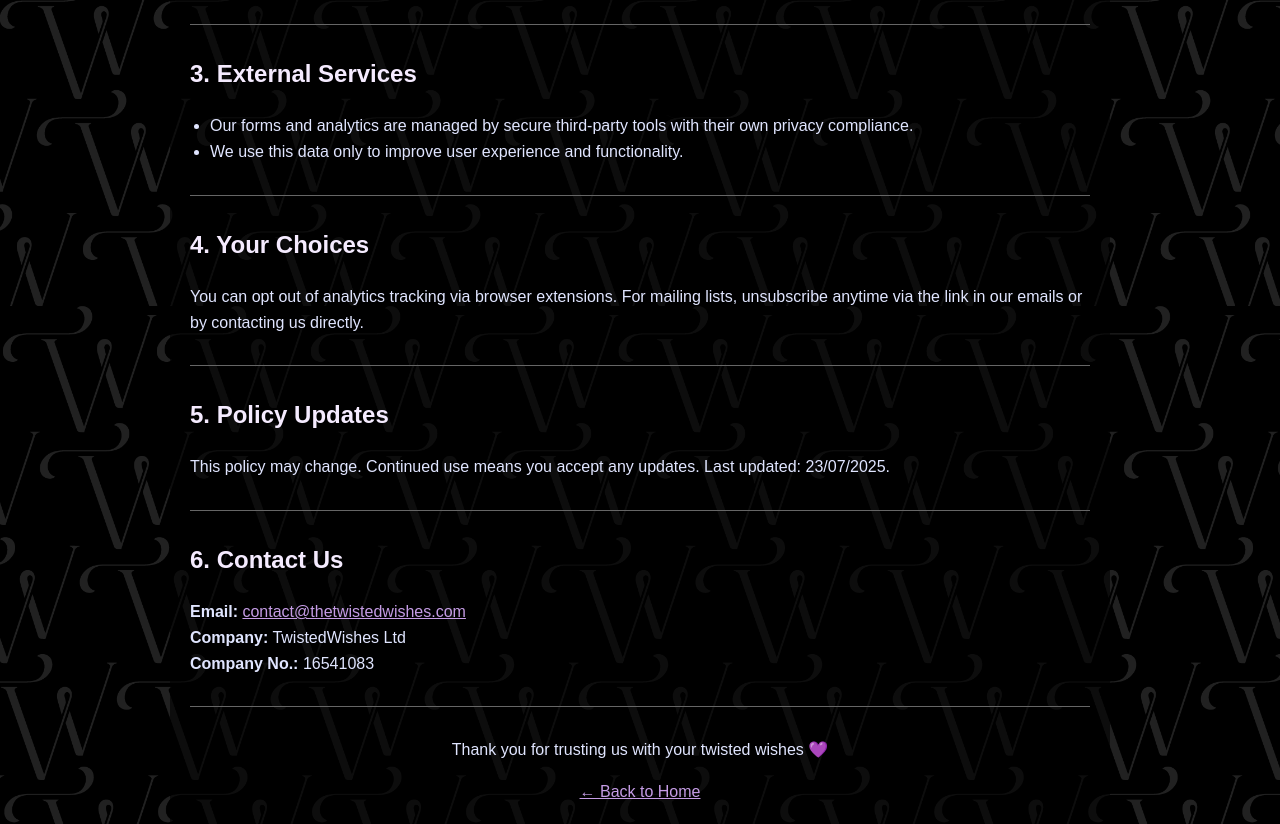
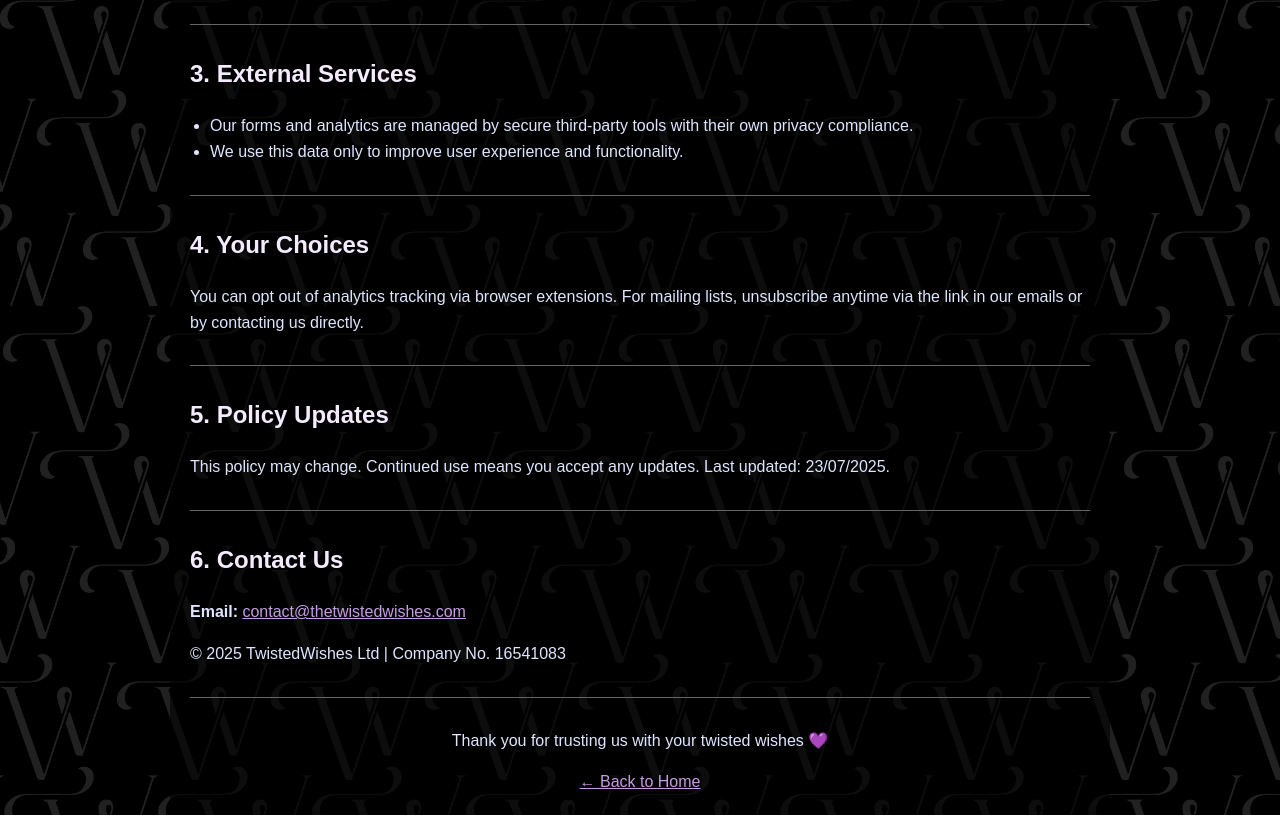
Before and after one commit to TwistedWishesLtd/TwistedWishesLtd.github.io, a plain HTML site: page privacy.html.html in a window 1280 px wide. Shown: the part 954-1778 px from the top of the page. Drawn offline with Linux system fonts and the light colour scheme.

Commit message:
Update privacy.html.html

```diff
--- a/privacy.html.html
+++ b/privacy.html.html
@@ -96,8 +96,7 @@
     <h2>6. Contact Us</h2>
     <p>
       <strong>Email:</strong> <a href="mailto:contact@thetwistedwishes.com">contact@thetwistedwishes.com</a><br/>
-      <strong>Company:</strong> TwistedWishes Ltd<br/>
-      <strong>Company No.:</strong> 16541083
+      <p>&copy; 2025 TwistedWishes Ltd | Company No. 16541083</p>
     </p>
 
     <hr>
```
